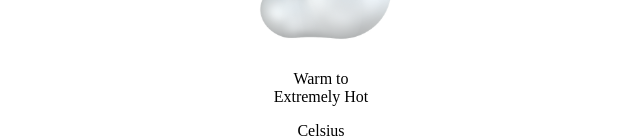
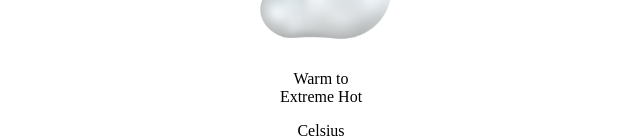
Before and after one commit to devJennyy/learning-gallery, a React (Vite) app: page /task-three in a window 1280 px wide. Shown: the part 663-801 px from the top of the page, without its empty margins (319-959 px from the left). Built offline with nearby package versions, Linux system fonts and the light colour scheme; the HTML template or start-up script is replaced by a standard one.

Commit message:
Minor UI changes.

```diff
--- a/src/pages/Tasks/Task03.tsx
+++ b/src/pages/Tasks/Task03.tsx
@@ -22,7 +22,7 @@ const Task03 = () => {
     {
       image: "/images/warm.svg",
       startLabel: "Warm to",
-      endLabel: " Extremely Hot",
+      endLabel: " Extreme Hot",
     },
   ];
 
@@ -130,11 +130,11 @@ const Task03 = () => {
   return (
     <div
       id="task-three"
-      className="w-full flex justify-center items-center h-screen"
+      className="w-full flex justify-center sm:items-center items-start h-screen bg-quinaryFill"
     >
-      <div className="w-full sm:max-w-[540px] sm:mx-auto sm:h-[667px] h-screen flex flex-col justify-between items-center bg-quinaryFill">
+      <div className="w-full sm:max-w-[540px] sm:mx-auto sm:h-[667px] flex flex-col justify-between items-center bg-quinaryFill">
         {converted ? (
-          <div className="w-full h-full flex flex-col justify-center items-center gap-5 bg-primaryFill rounded-bl-[3rem] bottom-0 py-7 relative overflow-hidden">
+          <div className="w-full h-full flex flex-col justify-center items-center gap-5 bg-primaryFill rounded-bl-[3rem] bottom-0 sm:py-7 py-10 relative overflow-hidden">
             {/* Background */}
             <div className="w-full">
               <div className="absolute sm:left-2 opacity-30 animate-slide-fast">
@@ -175,7 +175,7 @@ const Task03 = () => {
             </div>
           </div>
         ) : (
-          <div className="w-full h-full flex flex-col justify-center items-center gap-8 bg-primaryFill rounded-bl-[3rem] bottom-0 py-7 relative overflow-hidden">
+          <div className="w-full h-full flex flex-col justify-center items-center gap-8 bg-primaryFill rounded-bl-[3rem] bottom-0 sm:py-7 py-10 relative overflow-hidden">
             <div className="flex flex-col gap-1">
               <p className="capitalize text-2xl font-bold z-10">
                 Temperature Converter
@@ -186,14 +186,14 @@ const Task03 = () => {
               {weatherInsights?.map((items) => {
                 return (
                   <div className="flex flex-col justify-center items-center gap-4">
-                    <div className="sm:w-20 sm:h-20 w-[70px] h-[70px] p-2 rounded-full bg-quinaryFill/40">
+                    <div className="sm:w-20 sm:h-20 w-[65px] h-[65px] p-2 rounded-full bg-quinaryFill/40">
                       <img
                         src={items.image}
                         alt="weather icon"
                         className="w-full h-full object-contain"
                       />
                     </div>
-                    <p className="text-sm">
+                    <p className="sm:text-sm text-[13px]">
                       {items.startLabel} <br />
                       {items.endLabel}
                     </p>
```
